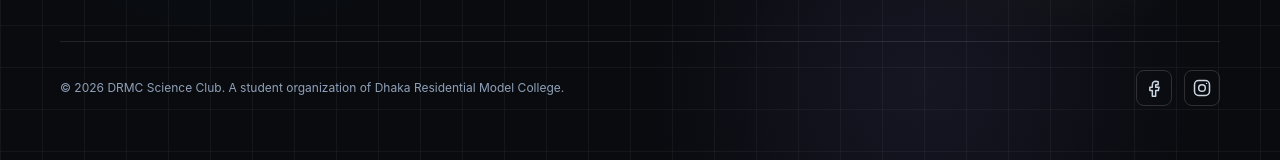
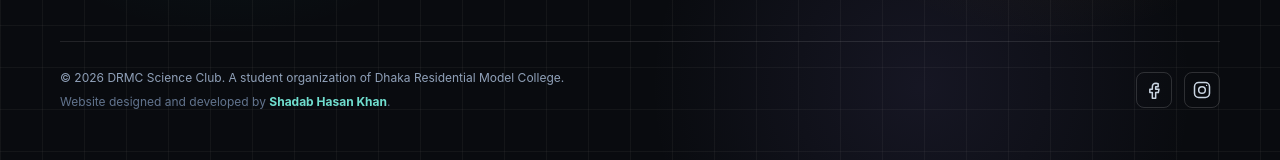
Before and after one commit to DRMCScienceClub/Drmc-Science-club-website, a Next.js app: page / in a window 1280 px wide. Shown: the part 5398-5558 px from the top of the page. Built offline with nearby package versions, Linux system fonts and the light colour scheme; no server answers; the database is empty.

Commit message:
Add developer credit to site footer

```diff
--- a/src/components/layout/site-footer.tsx
+++ b/src/components/layout/site-footer.tsx
@@ -35,7 +35,12 @@ export async function SiteFooter() {
         </div>
 
         <div className="flex flex-col gap-5 pt-7 text-xs text-slate-400 sm:flex-row sm:items-center sm:justify-between">
-          <p>© {new Date().getFullYear()} DRMC Science Club. A student organization of {siteConfig.college}.</p>
+          <div className="space-y-2">
+            <p>© {new Date().getFullYear()} DRMC Science Club. A student organization of {siteConfig.college}.</p>
+            <p className="text-slate-500">
+              Website designed and developed by <span className="font-bold text-teal-300">Shadab Hasan Khan</span>.
+            </p>
+          </div>
           <div className="flex items-center gap-3">
             {facebook && <a href={facebook.href} target="_blank" rel="noreferrer" aria-label={facebook.label} className="inline-flex size-9 items-center justify-center rounded-lg border border-white/15 text-slate-300 transition-colors hover:border-science-300/50 hover:text-white"><Icon name="facebook" className="size-4" /></a>}
             {instagram && <a href={instagram.href} target="_blank" rel="noreferrer" aria-label={instagram.label} className="inline-flex size-9 items-center justify-center rounded-lg border border-white/15 text-slate-300 transition-colors hover:border-science-300/50 hover:text-white"><Icon name="instagram" className="size-4" /></a>}
```
